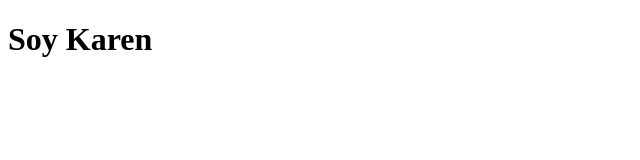
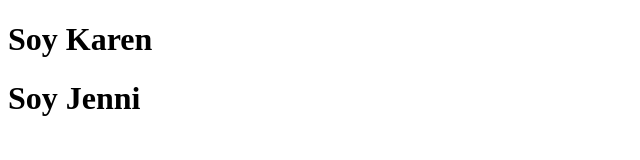
Before and after one commit to Dayana0507/prueba-hola, a plain HTML site: page index.html in a window 1280 px wide. Shown: the whole page, without its empty margins (0-640 px from the left). Drawn offline with Linux system fonts and the light colour scheme.

Commit message:
Agregue Jenni

```diff
--- a/index.html
+++ b/index.html
@@ -7,5 +7,6 @@
 </head>
 <body>
     <h1>Soy Karen</h1>
+    <h1>Soy Jenni</h1>
 </body>
 </html>
```
